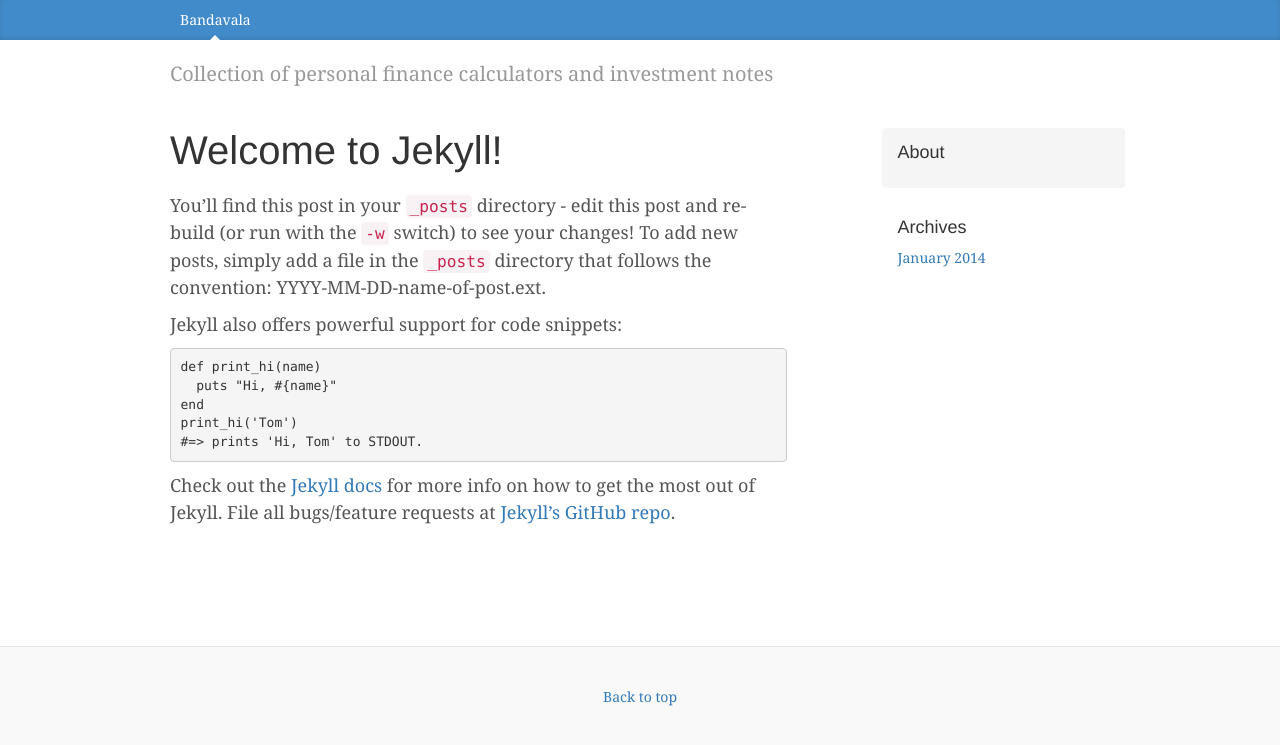
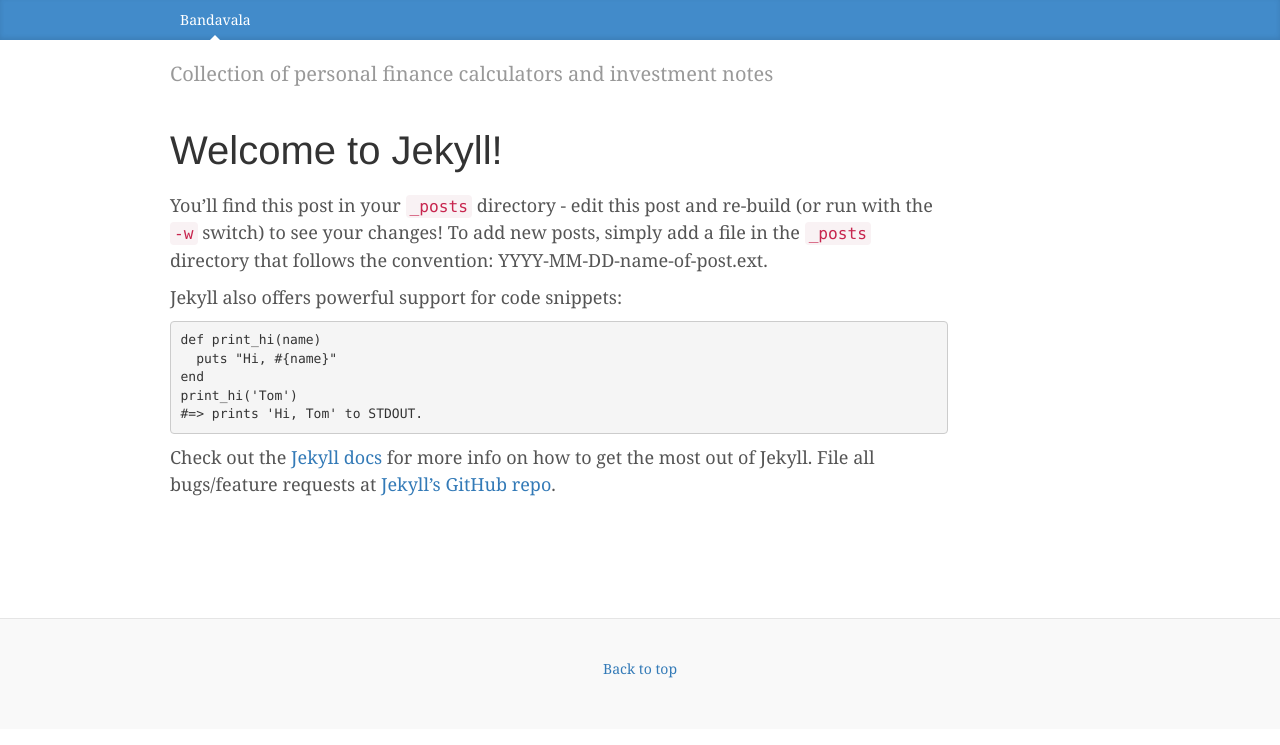
Before and after one commit to bandavala/bandavala.github.io, a Jekyll site: the page built from index.html, in a window 1280 px wide. Shown: the top 745 px of the page. Built offline with Jekyll 4.4.1, drawn with Linux system fonts in a browser that asks for light colours; nearby versions of some CDN libraries; the list of posts is cut into pages by our own code.

Commit message:
removed sidebar and increased content column width

```diff
--- a/index.html
+++ b/index.html
@@ -3,7 +3,7 @@ layout: bsDefault
 ---
 
 <div class = "row">
-  <div class="col-sm-8 blog-main">
+  <div class="col-sm-10 blog-main">
     {% for post in paginator.posts %}
     <div class="blog-post">
       <a href= "{{post.url}}"><h2 class="blog-post-title">{{ post.title }}</h2></a>
@@ -21,5 +21,4 @@ layout: bsDefault
         {% endif %}
     </ul>
   </div>
-  {% include bsSideBar.html %}
 </div>
```
